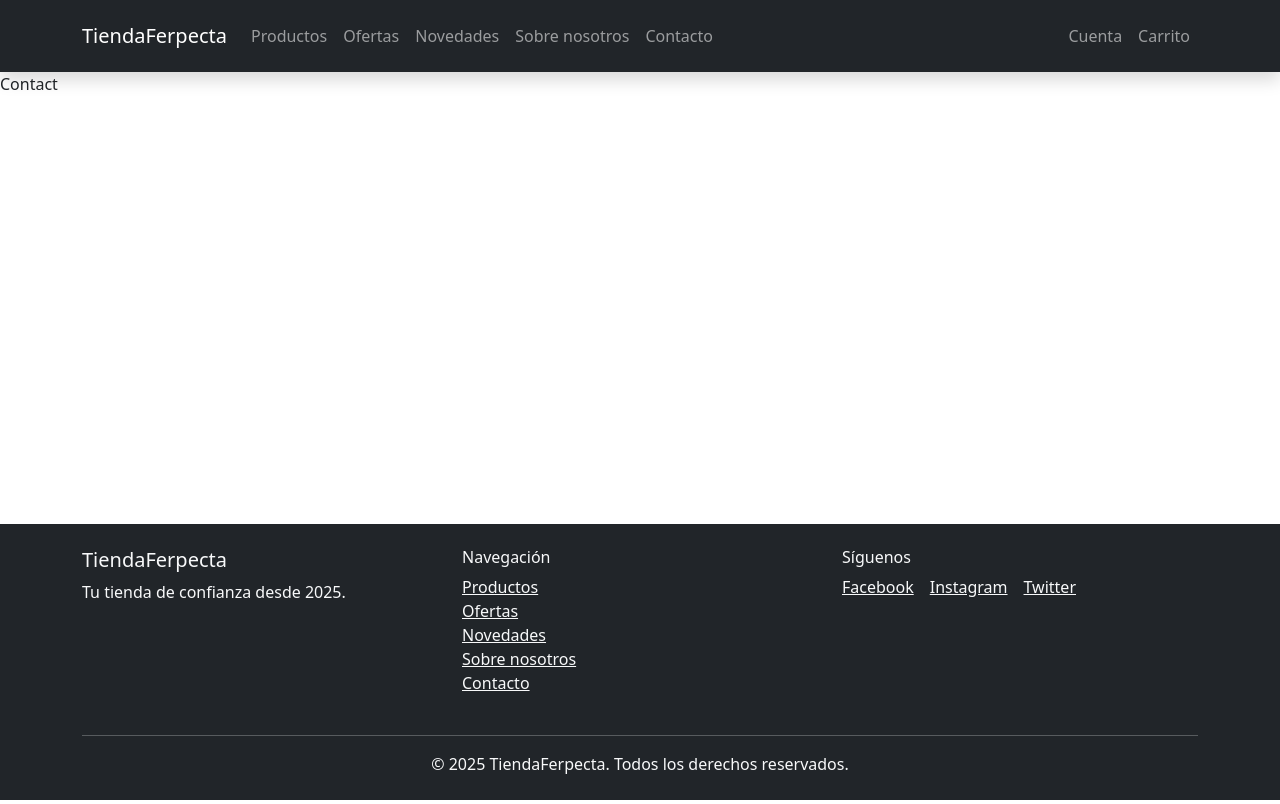
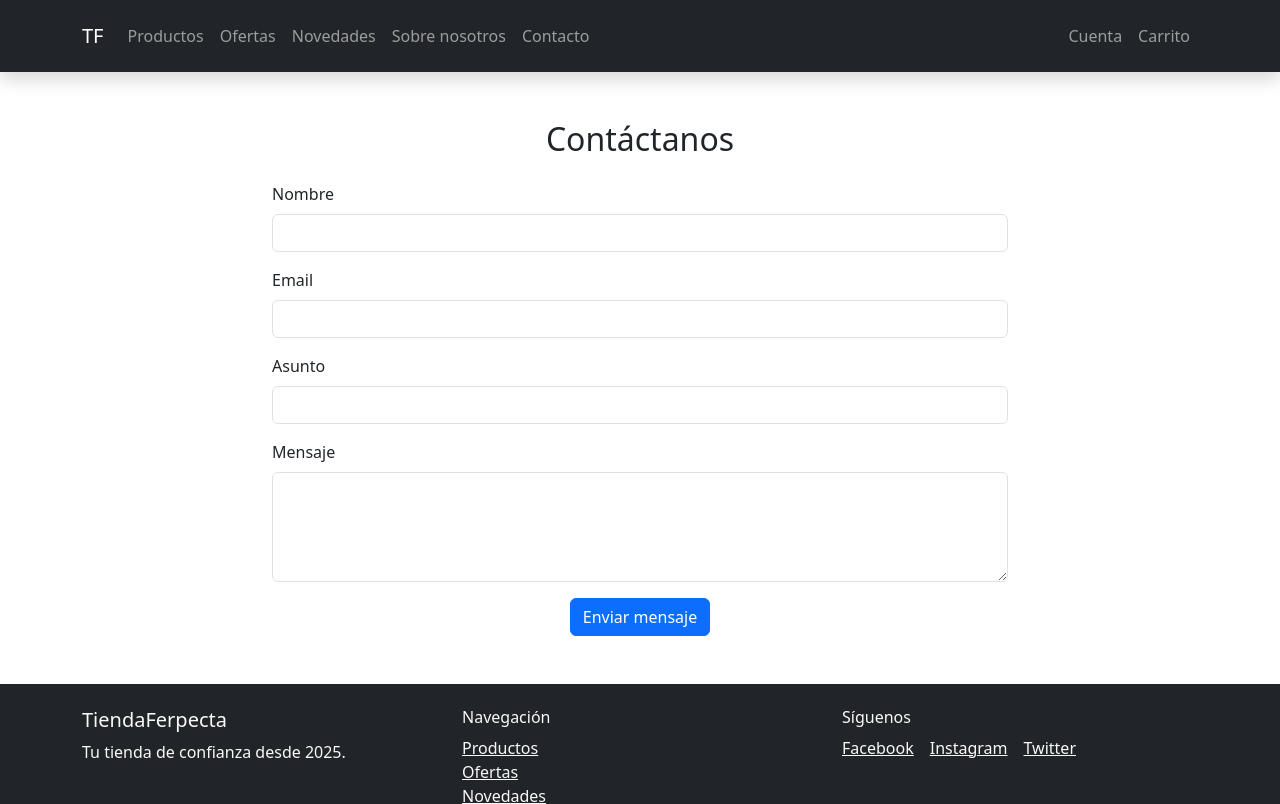
Before and after one commit to RafaelJoseCalderon/tt-react-pf, a React (Vite) app: page /contact in a window 1280 px wide. Shown: the top 804 px of the page. Built offline with nearby package versions, Linux system fonts and the light colour scheme.

Commit message:
pagina contact

```diff
--- a/src/components/header.jsx
+++ b/src/components/header.jsx
@@ -1,15 +1,25 @@
+import { useState, useEffect } from "react";
+
 import { Navbar, Nav, Container } from "react-bootstrap";
-import { Link } from "react-router-dom";
+import { Link, useLocation } from "react-router-dom";
+
 // import { FaShoppingCart, FaUser } from "react-icons/fa";
 // import "./Header.css"; // opcional
 
 const Header = () => {
+  const [expanded, setExpanded] = useState(false);
+  const location = useLocation();
+
+  useEffect(() => {
+    setExpanded(false);
+  }, [location.pathname]);
+
   return (
     <header>
-      <Navbar bg="dark" variant="dark" expand="lg" className="py-3 sticky-top shadow">
+      <Navbar expanded={expanded} bg="dark" variant="dark" expand="lg" className="py-3 sticky-top shadow">
         <Container>
-          <Navbar.Brand as={Link} to="/">TiendaFerpecta</Navbar.Brand>
-          <Navbar.Toggle aria-controls="main-navbar" />
+          <Navbar.Brand as={Link} to="/">TF</Navbar.Brand>
+          <Navbar.Toggle onClick={() => setExpanded(!expanded)} aria-controls="main-navbar" />
           <Navbar.Collapse id="main-navbar">
             <Nav className="me-auto">
               <Nav.Link as={Link} to="/">Productos</Nav.Link>
--- a/src/pages/contact.jsx
+++ b/src/pages/contact.jsx
@@ -1,5 +1,85 @@
+import { useState } from "react";
+import { Container, Row, Col, Form, Button, Alert } from "react-bootstrap";
+
 const Contact = () => {
-  return (<>Contact</>);
+  const [name, setName] = useState("");
+  const [email, setEmail] = useState("");
+  const [subject, setSubject] = useState("");
+  const [message, setMessage] = useState("");
+
+  const [submitted, setSubmitted] = useState(false);
+
+  const handleSubmit = (e) => {
+    e.preventDefault();
+
+    console.log("Formulario enviado:", { name, email, subject, message });
+
+    setName("");
+    setEmail("");
+    setSubject("");
+    setMessage("");
+
+    setSubmitted(true);
+  };
+
+  return (
+    <Container className="my-5">
+      <Row className="justify-content-md-center">
+        <Col md={8}>
+          <h2 className="mb-4 text-center">Contáctanos</h2>
+          {submitted && <Alert variant="success">¡Mensaje enviado con éxito!</Alert>}
+          <Form onSubmit={handleSubmit}>
+            <Form.Group controlId="formName" className="mb-3">
+              <Form.Label>Nombre</Form.Label>
+              <Form.Control
+                type="text"
+                value={name}
+                onChange={(e) => setName(e.target.value)}
+                required
+              />
+            </Form.Group>
+
+            <Form.Group controlId="formEmail" className="mb-3">
+              <Form.Label>Email</Form.Label>
+              <Form.Control
+                type="email"
+                value={email}
+                onChange={(e) => setEmail(e.target.value)}
+                required
+              />
+            </Form.Group>
+
+            <Form.Group controlId="formSubject" className="mb-3">
+              <Form.Label>Asunto</Form.Label>
+              <Form.Control
+                type="text"
+                value={subject}
+                onChange={(e) => setSubject(e.target.value)}
+                required
+              />
+            </Form.Group>
+
+            <Form.Group controlId="formMessage" className="mb-3">
+              <Form.Label>Mensaje</Form.Label>
+              <Form.Control
+                as="textarea"
+                rows={4}
+                value={message}
+                onChange={(e) => setMessage(e.target.value)}
+                required
+              />
+            </Form.Group>
+
+            <div className="text-center">
+              <Button variant="primary" type="submit">
+                Enviar mensaje
+              </Button>
+            </div>
+          </Form>
+        </Col>
+      </Row>
+    </Container>
+  );
 };
 
 export default Contact;
```
